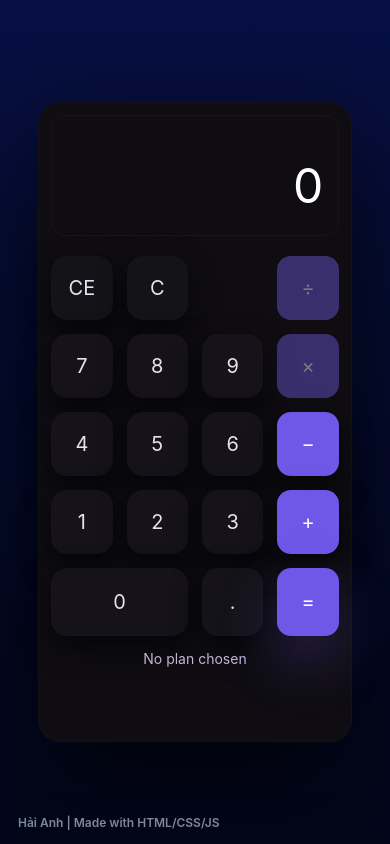
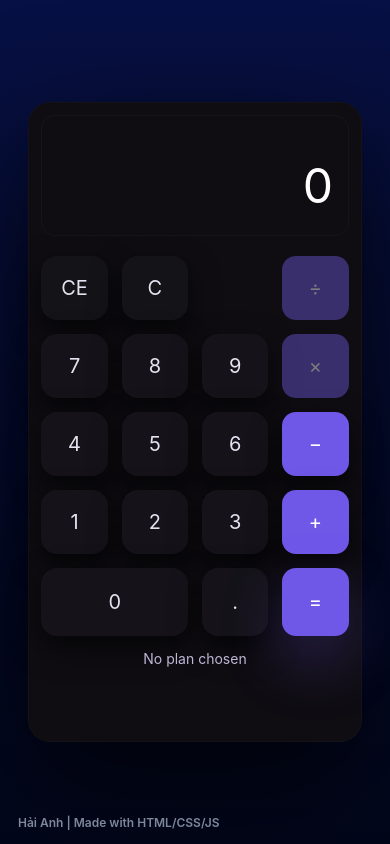
Before and after one commit to NgoHaiPJS/Calculator, a plain HTML site: page index.html in a window 390 px wide. Drawn offline with Linux system fonts and the light colour scheme.

Commit message:
Fix mobile scrolling and calculator sizing

```diff
--- a/styles.css
+++ b/styles.css
@@ -2,7 +2,7 @@
 *{box-sizing:border-box;margin:0;padding:0;font-family:Inter, system-ui, -apple-system, 'Segoe UI', Roboto, 'Helvetica Neue', Arial}
 html,body,#root{height:100%}
 /* remove bright top-left radial to avoid white spot; keep rich navy gradient */
-body{background:linear-gradient(180deg,#071044 0%,#02061a 100%);display:flex;align-items:center;justify-content:center;min-height:100vh;transition:background 0.25s linear}
+body{background:linear-gradient(180deg,#071044 0%,#02061a 100%);display:flex;align-items:center;justify-content:center;min-height:100vh;transition:background 0.25s linear; overflow:hidden}
 
 .page{display:flex;align-items:center;justify-content:center;padding:40px}
 .calculator{width:460px;height:640px;background:#0f0d12;border-radius:22px;padding:28px 26px;box-shadow:0 40px 120px rgba(0,0,0,0.75);color:#fff;border:1px solid rgba(255,255,255,0.02);transform:translateY(0);transition:transform 0.25s ease, box-shadow 0.25s ease}
@@ -133,7 +133,7 @@ body{background:linear-gradient(180deg,#071044 0%,#02061a 100%);display:flex;ali
 
 /* mobile responsiveness for better fit */
 @media(max-width:768px){
-  .calculator{width:360px;max-width:95%}
+  .calculator{width:380px;max-width:95%}
   .page{padding:20px}
   .modal-content{width:95%;padding:16px}
   .confirm-panel{width:500px;max-width:95%}
@@ -146,9 +146,9 @@ body{background:linear-gradient(180deg,#071044 0%,#02061a 100%);display:flex;ali
 }
 
 @media(max-width:480px){
-  .calculator{width:320px;max-width:98%;padding:12px}
+  .calculator{width:340px;max-width:98%;padding:12px}
   .page{padding:10px}
-  .modal-content{width:98%;padding:12px}
+  .modal-content{width:98%;padding:12px;height:85vh;overflow-y:auto}
   .confirm-panel{width:420px;max-width:98%;padding:20px}
   .plans{gap:8px}
   .plan{padding:12px}
```
